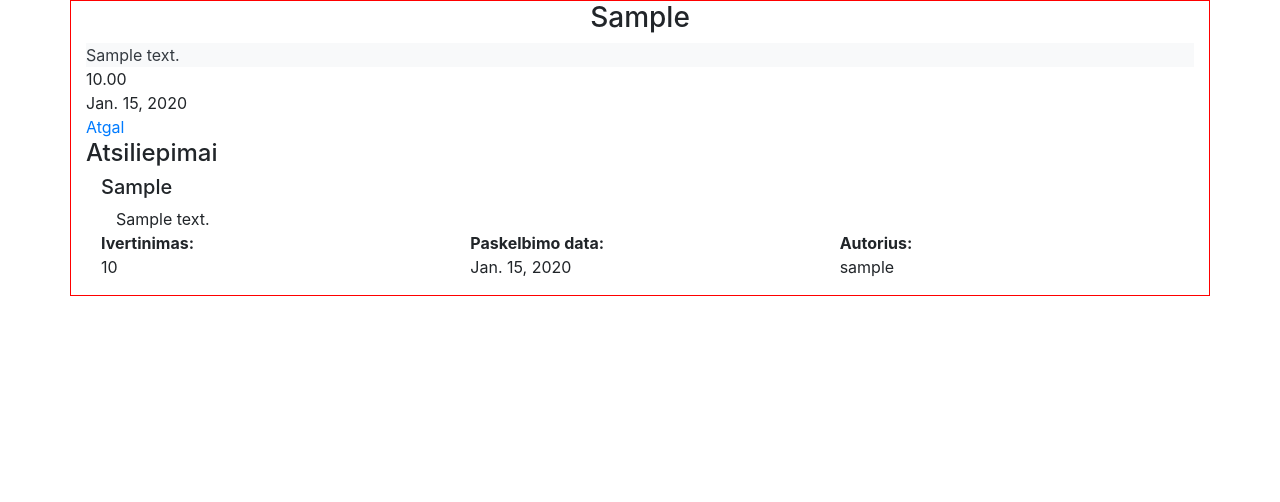
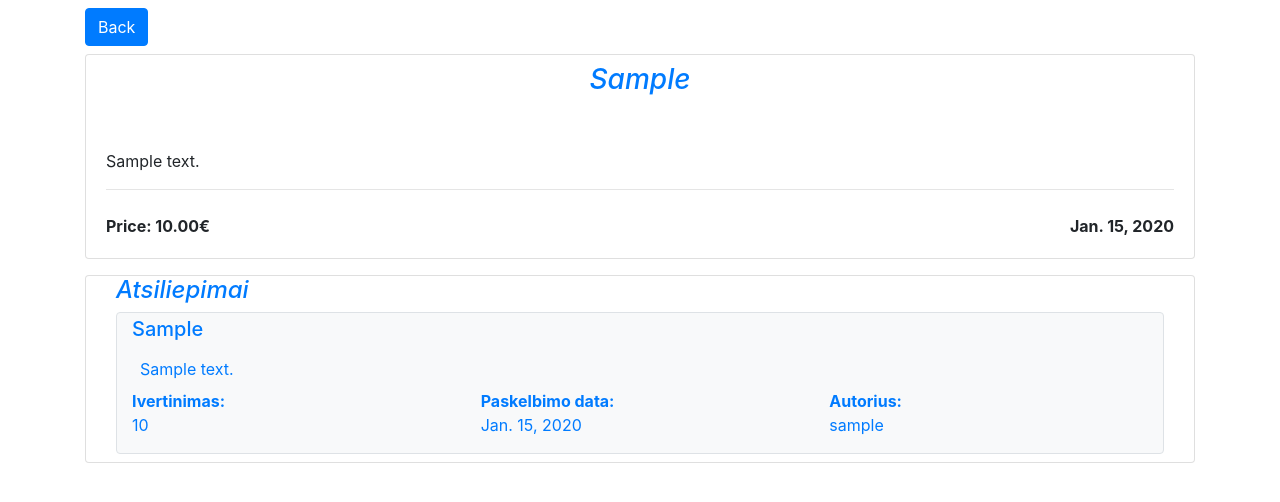
Before and after one commit to t-eliks/post-me, a Django app: page /1/ in a window 1280 px wide. Shown: the top 502 px of the page. Run offline with Django 3.2, Linux system fonts and the light colour scheme; tables that the repository leaves empty hold one stand-in row (values such as "Sample post"); some libraries are stand-ins or nearby versions.

Commit message:
updated page detail styles

```diff
--- a/gettingstarted/settings.py
+++ b/gettingstarted/settings.py
@@ -12,7 +12,7 @@ https://docs.djangoproject.com/en/2.0/ref/settings/
 
 import os
 import os.path
-import django_heroku
+#import django_heroku
 
 
 # Build paths inside the project like this: os.path.join(BASE_DIR, ...)
@@ -117,7 +117,7 @@ USE_TZ = True
 STATIC_ROOT = os.path.join(BASE_DIR, 'staticfiles')
 STATIC_URL = "/static/"
 
-django_heroku.settings(locals())
+#django_heroku.settings(locals())
 
 # Redirect after login
 LOGIN_REDIRECT_URL = '/'
--- a/hello/forms.py
+++ b/hello/forms.py
@@ -14,7 +14,6 @@ class ReviewForm(ModelForm):
         model = Review
         fields = ['headline', 'review_text', 'score']
 
-
 class RegisterForm(forms.Form):
     username = forms.CharField(widget=forms.TextInput(attrs={'class':'form-control'}))
     email = forms.EmailField(widget=forms.EmailInput(attrs={'class':'form-control'}))
--- a/hello/templates/hello/base.html
+++ b/hello/templates/hello/base.html
@@ -14,7 +14,7 @@
     crossorigin="anonymous">
   <title>Post it</title>
   <link rel="stylesheet" href="styles.css">
-  <link rel="stylesheet" href="https://bootswatch.com/4/litera/bootstrap.min.css">
+  <!-- <link rel="stylesheet" href="https://bootswatch.com/4/litera/bootstrap.min.css"> -->
 </head>
 
 <body>
@@ -26,7 +26,7 @@
           <h1>
             <i class="fas fa-envelope"></i>
                 <span class="text-primary">Post</span>
-                it
+                me
           </h1>
         </div>
         <div class="col align-self-center">
@@ -42,7 +42,7 @@
         </div>
        {% if user.is_authenticated %}
        <div class="row align-self-center">
-          <span class="p-2" style="font-family:Futura, 'sans-serif'; margin-left:15px; font-size: 18px">Welcome, {{ user.get_username }}</span>
+          <span class="p-2 ml-2">Welcome, {{ user.get_username }}</span>
           <a class="btn btn-primary" href='/accounts/logout'>Logout</a>
         </div>
        {% else %}
--- a/hello/templates/hello/detail.html
+++ b/hello/templates/hello/detail.html
@@ -6,37 +6,49 @@
 <link rel="stylesheet" href="styles.css">
 
 {% block content %}
-<div class="container" style="border: 1px solid red">
-  <h3 class="text-center"> {{ post.headline }} </h3>
-  <div>
-      <div class="bg-light text-dark content">
+
+<div class="container">
+  <a href="/" class="btn btn-primary mt-2">Back</a>
+  <div class="card mt-2">
+  <h3 class="text-center mt-2 font-italic" style="color: #007BFF;"> {{ post.headline }} </h3>
+  <div class="card-body card-text">
+      <div class="my-4">
         {{ post.content }}
+        <hr>
       </div>
-      <div>{{ post.price }}</div>
-      <div>{{ post.publish_date }}</div>
+      <div class="row">
+        <div class="col text-left font-weight-bold">Price: {{ post.price }}&euro;</div>
+        <div class="col text-right font-weight-bold">{{ post.publish_date }}</div>
+      </div>
+  </div>
   </div>
 
-  <a href="/">Atgal</a>
 
+  <div class="card my-3">
+    <div class="container" style="color: #007BFF;">
   {% if user.is_authenticated %}
-    <h4>Rašyti atsiliepimą</h4>
+    <h4 class="mt-2 font-italic">Rašyti atsiliepimą</h4>
+    <hr>
     <form method="POST">
             {% csrf_token %}
-            <table>
+            <table class="input-group">
             {{ form.as_table }}
             </table>
-            <button type="submit">Post</button>
+            <button class="btn btn-primary" type="submit">Post</button>
     </form>
+    </div>
+    <hr>
   {% endif %}
 
-  <h4>Atsiliepimai</h4>
+  <div class="container">
+  <h4 class="font-italic" style="color: #007BFF;">Atsiliepimai</h4>
   {% if reviews %}
   <div>
-    <ul class="list-group list-unstyled ">
+    <ul class="list-group list-unstyled">
         {% for rew in reviews %}
-        <li class="container">
-          <h5>{{ rew.headline }}</h5>
-          <div class="container">
+        <li class="container bg-light mb-2 border rounded">
+          <h5 class="mt-1">{{ rew.headline }}</h5>
+          <div class="container p-2">
             {{ rew.review_text }}
           </div>
           <div class="row">
@@ -60,5 +72,7 @@
       <span>Atsiliepimu nėra</span>
     {% endif %}
   </div>
+  </div>
+  </div>
 </div>
 {% endblock %}
--- a/hello/templates/hello/index.html
+++ b/hello/templates/hello/index.html
@@ -7,12 +7,12 @@
     {% if posts %}
     <ul class="list-group">
         {% for post in posts %}
-        <li class="list-group-item list-group-item-action list-group-item-primary " style="margin-bottom: 20px;"> <a href="{% url 'detail' post.id %}">
+        <li class="list-group-item list-group-item-action list-group-item-primary mb-2 rounded"> <a class="text-decoration-none" href="{% url 'detail' post.id %}">
             <h6>{{ post.headline }}</h6>
             <div class="row container">
                 <h6 style="font-size:11px;margin-right: 10px">{{ post.publish_date }}</h6>
                 <h6 style="font-size: 11px;margin-right: 10px">Posted by: {% if post.author.get_username %} {{ post.author.get_username }} {% else %} Anon {% endif %} </h6>
-                <h6 style="font-size: 11px">Price: {{ post.price }} EUR</h6>
+                <h6 style="font-size: 11px">Price: {{ post.price }} &euro;</h6>
             </div>
             </a>
           </li>
```
